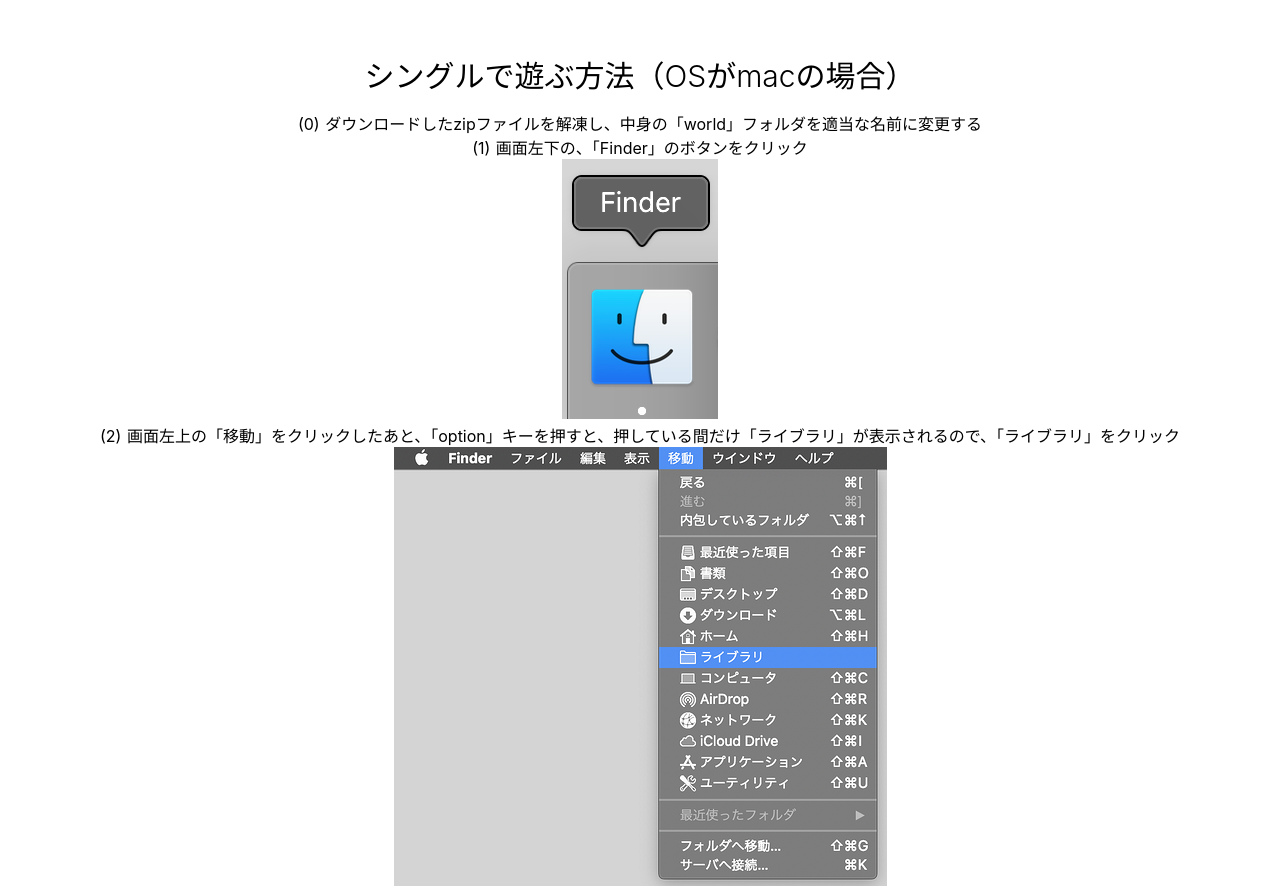
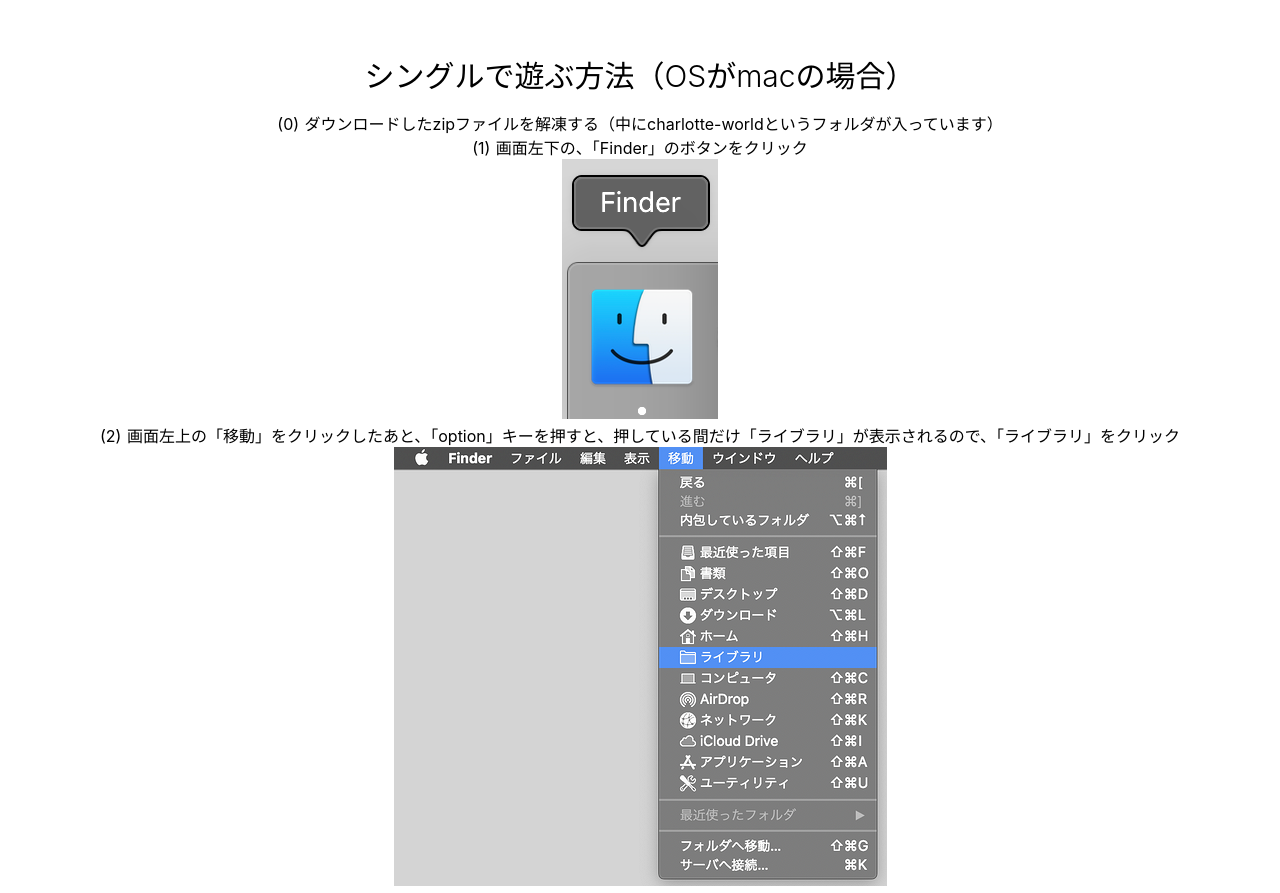
Before and after one commit to karia/shimamura-charlotte-bd, a Nuxt app: page /howtoplay in a window 1280 px wide. Shown: the part 4523-5416 px from the top of the page. Built offline with nearby package versions, Linux system fonts and the light colour scheme.

Commit message:
手順説明の中にあるフォルダ名変更の手順がもういらないので削除

```diff
--- a/pages/howtoplay.vue
+++ b/pages/howtoplay.vue
@@ -47,7 +47,7 @@
         </h3>
 
         <div>
-          <p>(0) ダウンロードしたzipファイルを解凍し、中身の「world」フォルダを適当な名前に変更する</p>
+          <p>(0) ダウンロードしたzipファイルを解凍する（中にcharlotte-worldというフォルダが入っています）</p>
 
           <p>(1) 画面左下の、「Finder」のボタンをクリック</p>
           <img src="mac/01.png" alt="01">
```
